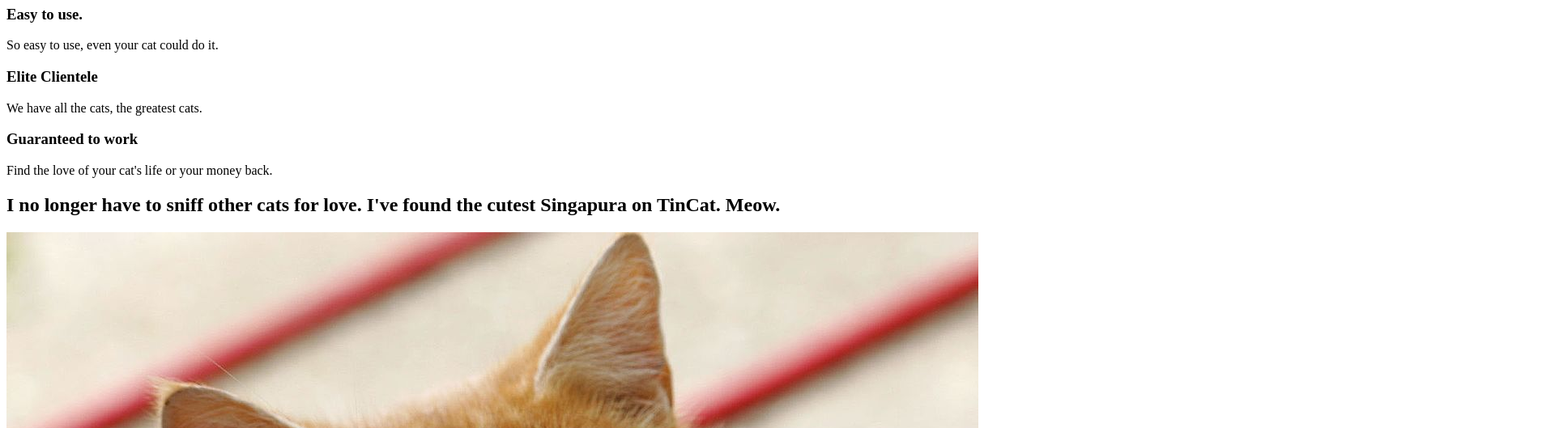
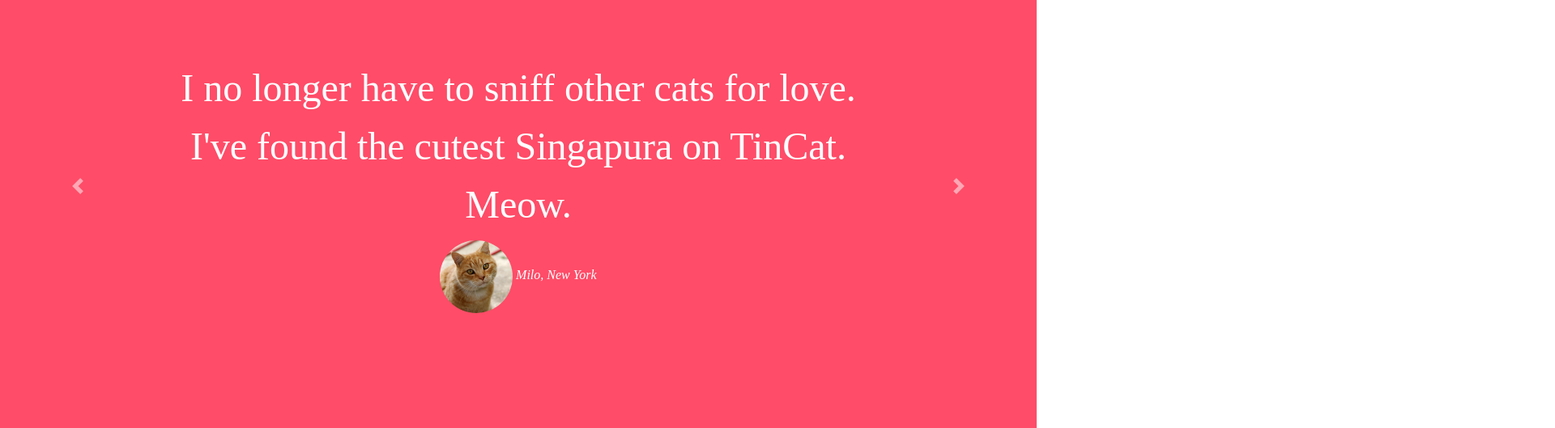
Before and after one commit to AlHamid7/TinCat, a plain HTML site: page TinCat_index.html in a window 1280 px wide. Shown: the part 974-1503 px from the top of the page at 81% size, 1920 px wide, since content can reach past the window. Drawn offline with nearby package versions, Linux system fonts and the light colour scheme.

Commit message:
Update TinCat_index.html

```diff
--- a/TinCat_index.html
+++ b/TinCat_index.html
@@ -6,8 +6,8 @@
   <title>TinCat</title>
 
    <!-- CSS -->
-<!--   <link rel="stylesheet" href="https://cdn.jsdelivr.net/npm/bootstrap@4.5.3/dist/css/bootstrap.min.css" integrity="sha384-TX8t27EcRE3e/ihU7zmQxVncDAy5uIKz4rEkgIXeMed4M0jlfIDPvg6uqKI2xXr2" crossorigin="anonymous">
-  <link rel="stylesheet" href="css/TinCat_styles.css"> -->
+  <link rel="stylesheet" href="https://cdn.jsdelivr.net/npm/bootstrap@4.5.3/dist/css/bootstrap.min.css" integrity="sha384-TX8t27EcRE3e/ihU7zmQxVncDAy5uIKz4rEkgIXeMed4M0jlfIDPvg6uqKI2xXr2" crossorigin="anonymous">
+  <link rel="stylesheet" href="css/TinCat_styles.css">
 
   <!-- Favicon -->
 <!--   <link rel="icon" href="images/favicon.ico" type="image/favicon"> -->
```
